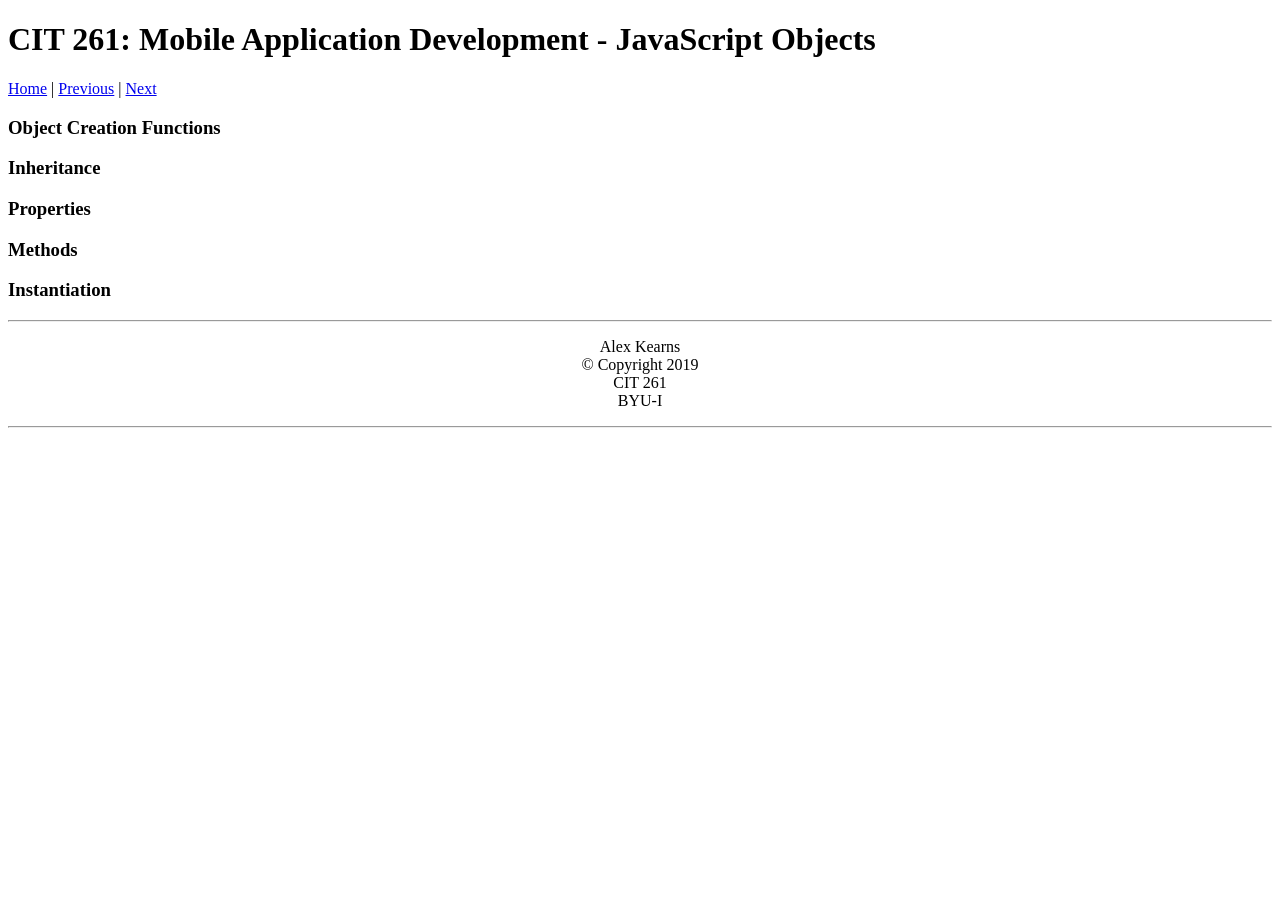
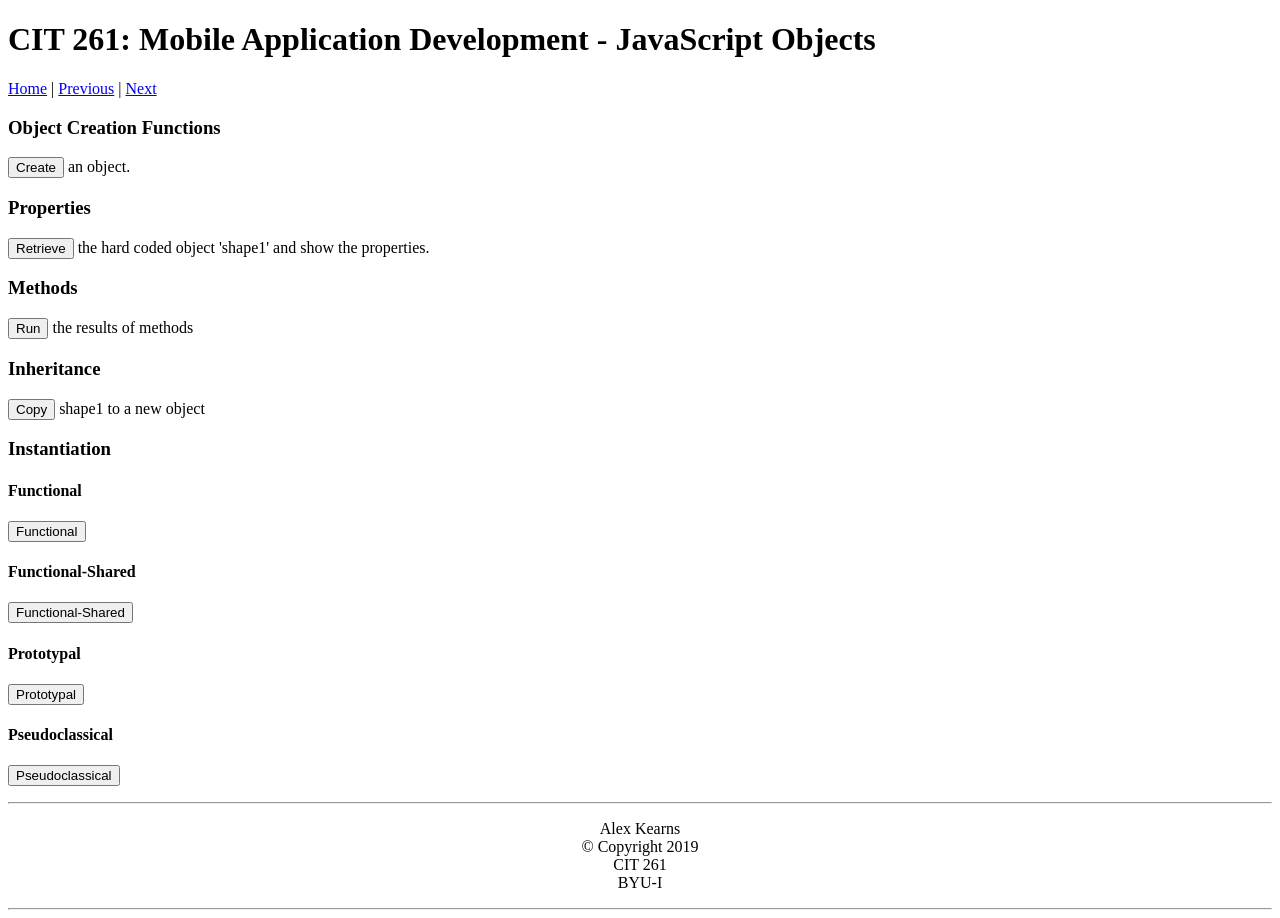
Before and after one commit to Kearns-Alex-School/cit261-website, a plain HTML site: page html/topic_02.html in a window 1280 px wide. Before the commit the page ends 800 px from the top, so only its background shows below. Drawn offline with Linux system fonts and the light colour scheme.

Commit message:
Moving Workspace
Updated Topic two in preperation for lesson teaching
Added txt files for journal entries

```diff
--- a/html/topic_02.html
+++ b/html/topic_02.html
@@ -17,10 +17,37 @@
 
         <div class="main">
             <h3>Object Creation Functions</h3>
+                <p><button id="b_create">Create</button> an object.</p>
+                <p id="create_results"></p>
+
+            <h3>Properties</h3>
+                <p><button id="b_retrieve">Retrieve</button> the hard coded object 'shape1' and show the properties.</p>
+                <p id="retrieve_results"></p>
+
+            <h3>Methods</h3>
+                <p><button id="b_methods">Run</button> the results of methods </p>
+                <p id="methods_results"></p>
+
             <h3>Inheritance</h3>
-            <h3>Properties</h3>
-            <h3>Methods</h3>
+                <p><button id="b_inheritance">Copy</button> shape1 to a new object</p>
+                <p id="inheritance_results"></p>
+
             <h3>Instantiation</h3>
+                <h4>Functional</h4>
+                    <p><button id="b_functional">Functional</button></p>
+                    <p id="functional_results"></p>
+
+                <h4>Functional-Shared</h4>
+                    <p><button id="b_functionalshared">Functional-Shared</button></p>
+                    <p id="functionalshared_results"></p>
+
+                <h4>Prototypal</h4>
+                    <p><button id="b_prototypal">Prototypal</button></p>
+                    <p id="prototypal_results"></p>
+
+                <h4>Pseudoclassical</h4>
+                    <p><button id="b_pseudoclassical">Pseudoclassical</button></p>
+                    <p id="pseudoclassical_results"></p>
         </div>
 
         <div class="footer">
```
Also changed, not shown: text/entry_1.txt (added), text/entry_2.txt (added).
